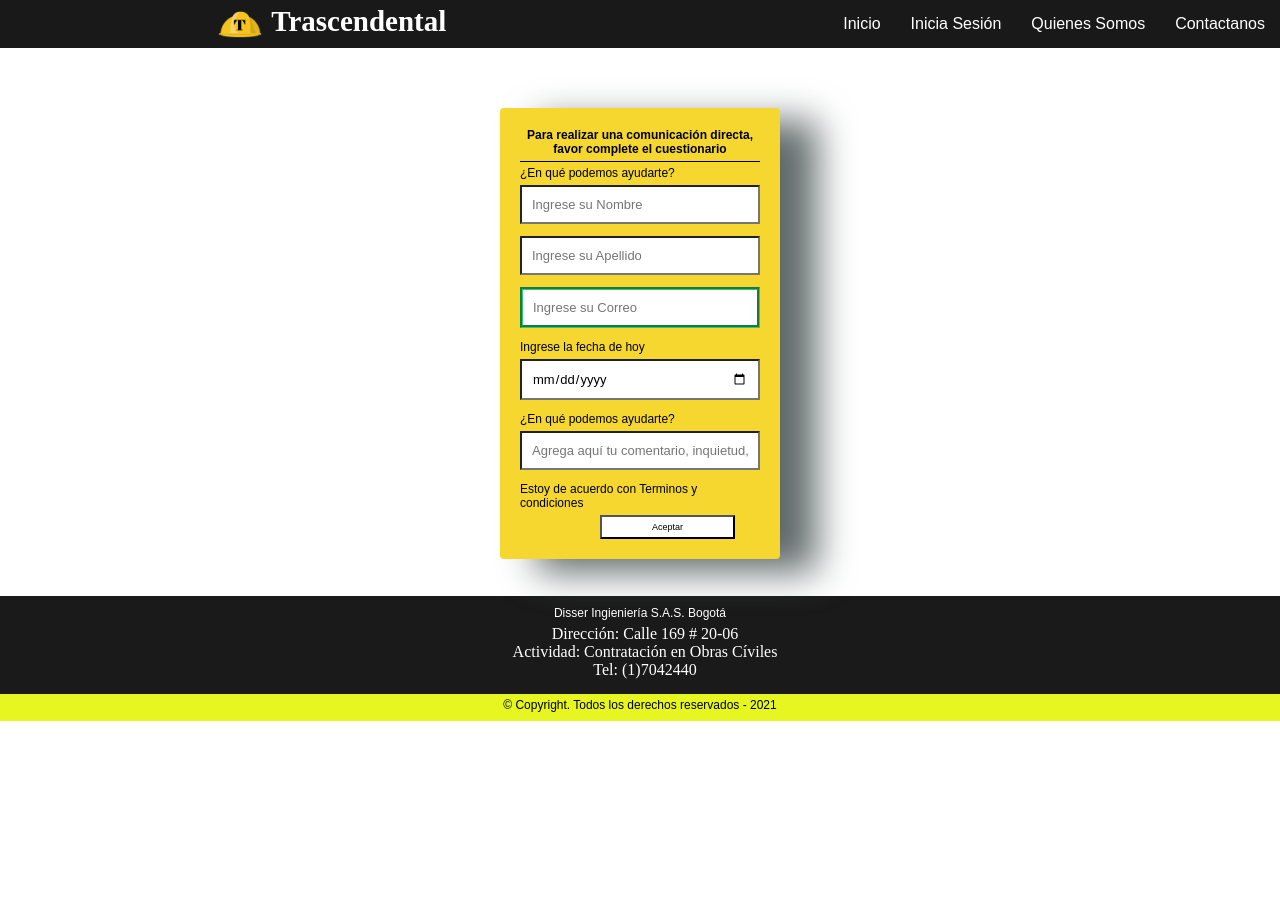
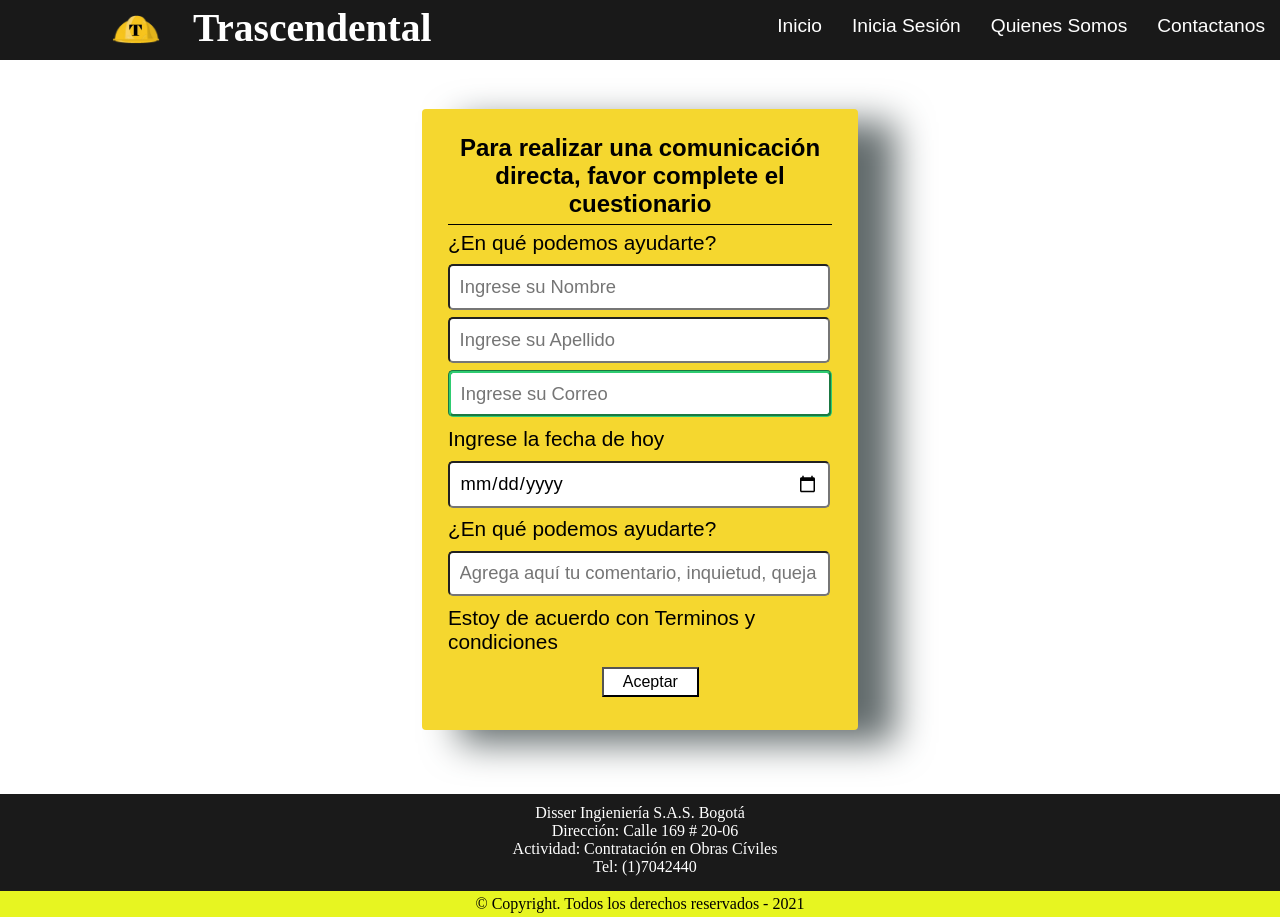
Before and after one commit to y4xu1/P-gina-Web-del-Proyecto, a PHP site: page /Contactanos.html in a window 1280 px wide. Before the commit the page ends 721 px from the top, so only its background shows below. Run offline with PHP 8.4, Linux system fonts and the light colour scheme.

Commit message:
Update Contactanos.css

```diff
--- a/Contactanos.css
+++ b/Contactanos.css
@@ -1,7 +1,6 @@
 * {
-    margin: 0px;
-    padding: 0px;
-    box-sizing: border-box;
+    margin: 0%;
+    padding: 0%;
 }
 .Barra_Navegacion {
     background: rgb(0, 0, 0, 0.9);
@@ -10,17 +9,16 @@
     z-index: 3;
 }
 .Logo_Menú {
-
     width: 4%;
     overflow: hidden;
-    margin-top: 5px;
-    margin-left: 40px;
-    margin-bottom: 5px;
+    margin: 1% 2%;
+    /*margin-left: 40px;
+    margin-bottom: 5px;*/
     border: 0,5px solid rgba(128, 128, 128, 0.719);
 }
 h1 {
     color: white;
-    font-size: 29px;
+    font-size: 247%;
     overflow: hidden;
     display: inline-block;
     margin: 5px;
@@ -35,7 +33,8 @@ nav ul {
 nav ul li {
     float: right;
     font-family: Arial, sans-serif;
-    font-size: 16px;
+    font-size: 120%;
+    width: auto;
 }
 nav ul li a {
     display: block; /* Convertimos los elementos a en elementos bloque para manipular el padding */
@@ -50,90 +49,44 @@ nav ul li:hover {
     color: rgb(239, 255, 19);
     background: #E9BD15;
 }
+/*----------------------------------------------*/
 .contenido {
-    padding-top: 48px;
-    padding-bottom: 20px;
-    padding-bottom: 20px;
-
+    padding-top: 3.5%;
 }
 .Contacto {
     background-color: white;
-    margin-left: 500px;
-    margin-right: 500px;
+    width: 30%;
+    margin: 5% auto;
     border-radius: 4px;
     background-color: #F5D72F;
     box-shadow: 37px 13px 37px #616A6B;
-    padding: 20px;
-    float: left;
+    padding: 2%;
 }
-#Contenido_Contacto {
-    list-style: lower-greek;
-    overflow: hidden;
-}
-h2 {
-    font-size: 12px;
+.contenido h2 {
+    font-size: 150%;
     font-family: sans-serif;
     text-align: center;
-    padding-bottom: 5px;
+    padding-bottom: 1.5%;
     border-bottom: 1px solid black;
-    margin-bottom: 4px;
 }
-p {
-    font-size: 12px;
+.contenido p {
+    font-size: 130%;
     font-family: sans-serif;
-    margin-bottom: 5px;
+    padding: 1.5% 0%;
 }
 .controls {
-    width: 100%;
+    width: 93.5%;
+    height: auto;
+    margin: 1% 0%;
+    padding: 2.5%;
     background-color: white;
-    padding: 10px;
-    border-radius: 2,5px;
-    margin-bottom: 12px;
+    border-radius: 5px;
     font-family: sans-serif;
-    font-size: 13px;
+    font-size: 115%;
 }
 .controls:hover {
     background-color: #EAEDED;
-}
-.Contacto {
-    background-color: white;
-    margin-top: 60px;
-    margin-left: 500px;
-    margin-right: 500px;
-    border-radius: 4px;
-    background-color: #F5D72F;
-    box-shadow: 37px 13px 37px #616A6B;
-    padding: 20px;
-    float: left;
-}
-#Contenido_Contacto {
-    list-style: lower-greek;
-    overflow: hidden;
-}
-h2 {
-    font-size: 12px;
-    font-family: sans-serif;
-    text-align: center;
-    padding-bottom: 5px;
-    border-bottom: 1px solid black;
-    margin-bottom: 4px;
-}
-p {
-    font-size: 12px;
-    font-family: sans-serif;
-    margin-bottom: 5px;
-}
-.controls {
-    width: 100%;
-    background-color: white;
-    padding: 10px;
-    border-radius: 2,5px;
-    margin-bottom: 12px;
-    font-family: sans-serif;
-    font-size: 13px;
-}
-.controls:hover {
-    background-color: #EAEDED;
+    box-shadow: 0px 0px 3px gray;
 }
 .Contacto a {
     color: black;
@@ -142,19 +95,19 @@ p {
 .botons {
     background-color: white;
     font-family: sans-serif;
-    font-size: 9px;
-    padding: 4px;
-    margin-left: 80px;
-    padding: 5px 50px 5px 50px;
+    font-size: 100%;
+    padding: 1% 5%;
+    margin: 2% 40%
 }
 .botons:hover {
-    background-color: #D1F2EB;
+    background-color: #EAEDED;
+    box-shadow: 0px 0px 3px gray;
 }
 .Contacto a:hover {
     text-decoration: underline;
 }
 input:focus {
-    border: 3px groove #34495E;
+    border: 2px groove #34495E;
 }
 #correo:invalid {
     border: 3px groove #E74C3C;
@@ -165,8 +118,8 @@ input:focus {
 #nombres:required, #correo:required, #Calendario:required {
     border: 3px groove #E74C3C;
 }
+/*-------------------------------------------*/
 footer {
-    margin-top: 528px;
     color: white;
     background-color: rgba(0, 0, 0, 0.897);
 }
```
